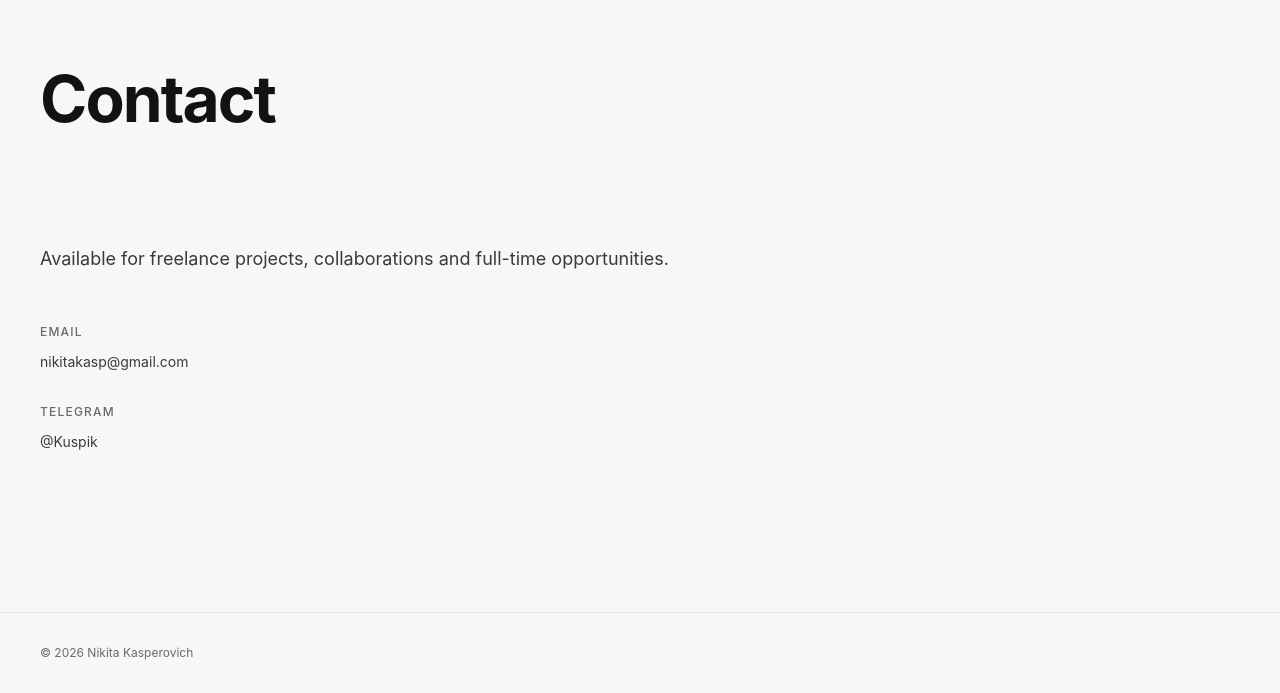
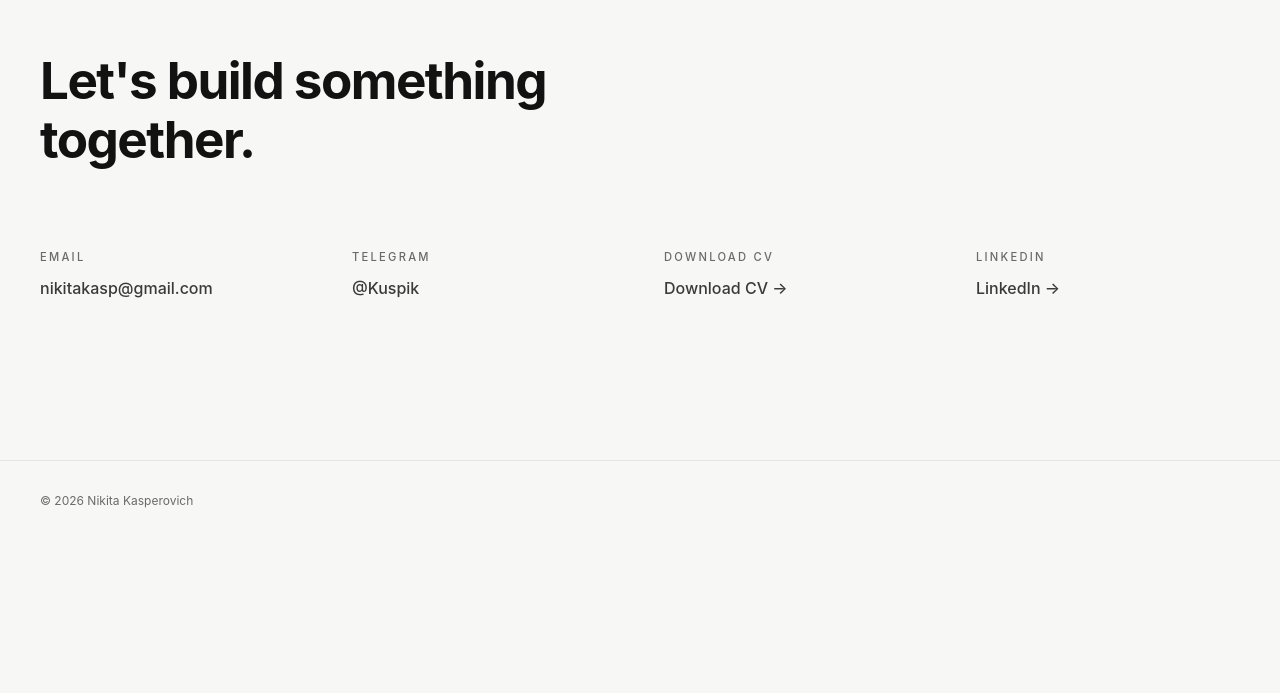
Before and after one commit to nikitakasp-ship-it/portfolio, a Next.js app: page / in a window 1280 px wide. Shown: the part 4518-5211 px from the top of the page. After the commit the page ends 5059 px from the top, so only its background shows below. Built offline with nearby package versions, Linux system fonts and the light colour scheme.

Commit message:
Redesign Contact: new headline, 4-column grid (email, telegram, CV, LinkedIn), cleaner spacing

```diff
--- a/src/components/Contact.tsx
+++ b/src/components/Contact.tsx
@@ -5,10 +5,34 @@ import { useScrollAnimation } from "@/lib/use-scroll-animation"
 import { useI18n } from "@/lib/i18n-context"
 
 export default function Contact() {
-  const { t } = useI18n()
+  const { t, locale } = useI18n()
   const sectionRef = useRef<HTMLElement>(null)
 
   useScrollAnimation(sectionRef, 0.2)
+
+  const links = [
+    {
+      label: t("contact.email"),
+      href: "mailto:nikitakasp@gmail.com",
+      text: "nikitakasp@gmail.com",
+    },
+    {
+      label: t("contact.telegram"),
+      href: "https://t.me/Kuspik",
+      text: "@Kuspik",
+    },
+    {
+      label: t("contact.downloadCV"),
+      href: "/cv.pdf",
+      text: `${t("contact.downloadCV")} →`,
+      download: true,
+    },
+    {
+      label: t("contact.linkedin"),
+      href: "https://www.linkedin.com/in/nikitakasp",
+      text: `LinkedIn →`,
+    },
+  ]
 
   return (
     <section
@@ -20,63 +44,61 @@ export default function Contact() {
       <div className="content-container">
         <h2
           data-animate
-          className="font-bold mb-24"
           style={{
-            fontSize: "clamp(2.5rem, 5vw, 4rem)",
+            fontSize: "clamp(2rem, 4vw, 3.2rem)",
+            fontWeight: 700,
             letterSpacing: "-0.03em",
             color: "var(--text-primary)",
+            lineHeight: 1.15,
+            marginBottom: "80px",
+            maxWidth: "700px",
           }}
         >
-          {t("contact.title")}
+          {t("contact.headline")}
         </h2>
 
         <div
           data-animate
-          className="grid gap-12 md:gap-20"
           style={{
-            gridTemplateColumns: "repeat(auto-fit, minmax(min(100%, 300px), 1fr))",
+            display: "grid",
+            gridTemplateColumns: "repeat(auto-fit, minmax(min(100%, 220px), 1fr))",
+            gap: "48px",
           }}
         >
-          <div>
+          {links.map((link) => (
+            <div key={link.label}>
               <p
-              className="mb-12 leading-relaxed"
                 style={{
-                fontSize: "1.125rem",
-                color: "var(--text-secondary)",
-                lineHeight: "1.8",
+                  fontSize: "0.7rem",
+                  fontWeight: 500,
+                  letterSpacing: "0.2em",
+                  textTransform: "uppercase",
+                  color: "var(--text-muted)",
+                  marginBottom: "10px",
                 }}
               >
-              {t("contact.description")}
+                {link.label}
               </p>
-            <div className="flex flex-col gap-8">
-              <div>
-                <span className="text-xs font-medium tracking-widest block mb-3" style={{ color: "var(--text-muted)" }}>
-                  {t("contact.email")}
-                </span>
               <a
-                  href="mailto:nikitakasp@gmail.com"
-                  className="block text-sm transition-colors duration-300 contact-link"
-                  style={{ color: "var(--text-secondary)" }}
+                href={link.href}
+                target={link.download ? undefined : "_blank"}
+                rel={link.download ? undefined : "noopener noreferrer"}
+                download={link.download || undefined}
+                className="contact-link"
+                style={{
+                  fontSize: "1rem",
+                  fontWeight: 500,
+                  color: "var(--text-secondary)",
+                  textDecoration: "none",
+                  transition: "color 0.3s ease",
+                }}
+                onMouseEnter={(e) => (e.currentTarget.style.color = "var(--text-hover)")}
+                onMouseLeave={(e) => (e.currentTarget.style.color = "var(--text-secondary)")}
               >
-                  nikitakasp@gmail.com
+                {link.text}
               </a>
             </div>
-              <div>
-                <span className="text-xs font-medium tracking-widest block mb-3" style={{ color: "var(--text-muted)" }}>
-                  {t("contact.telegram")}
-                </span>
-                <a
-                  href="https://t.me/Kuspik"
-                  target="_blank"
-                  rel="noopener noreferrer"
-                  className="block text-sm transition-colors duration-300 contact-link"
-                  style={{ color: "var(--text-secondary)" }}
-                >
-                  @Kuspik
-                </a>
-              </div>
-            </div>
-          </div>
+          ))}
         </div>
       </div>
     </section>
--- a/src/lib/translations.ts
+++ b/src/lib/translations.ts
@@ -37,10 +37,11 @@ const en: TranslationMap = {
     learning: "Currently Learning",
   },
   contact: {
-    title: "Contact",
-    description: "Available for freelance projects, collaborations and full-time opportunities.",
+    headline: "Let's build something together.",
     email: "EMAIL",
     telegram: "TELEGRAM",
+    downloadCV: "Download CV",
+    linkedin: "LinkedIn",
   },
   footer: {
     copyright: "Nikita Kasperovich",
@@ -130,10 +131,11 @@ const ru: TranslationMap = {
     learning: "В процессе изучения",
   },
   contact: {
-    title: "Контакты",
-    description: "Открыт к фриланс-проектам, коллаборациям и предложениям о работе.",
+    headline: "Давайте создадим что-то вместе.",
     email: "ПОЧТА",
     telegram: "ТЕЛЕГРАМ",
+    downloadCV: "Скачать резюме",
+    linkedin: "LinkedIn",
   },
   footer: {
     copyright: "Никита Касперович",
```
Lines whose indentation alone changed are shown as unchanged.
